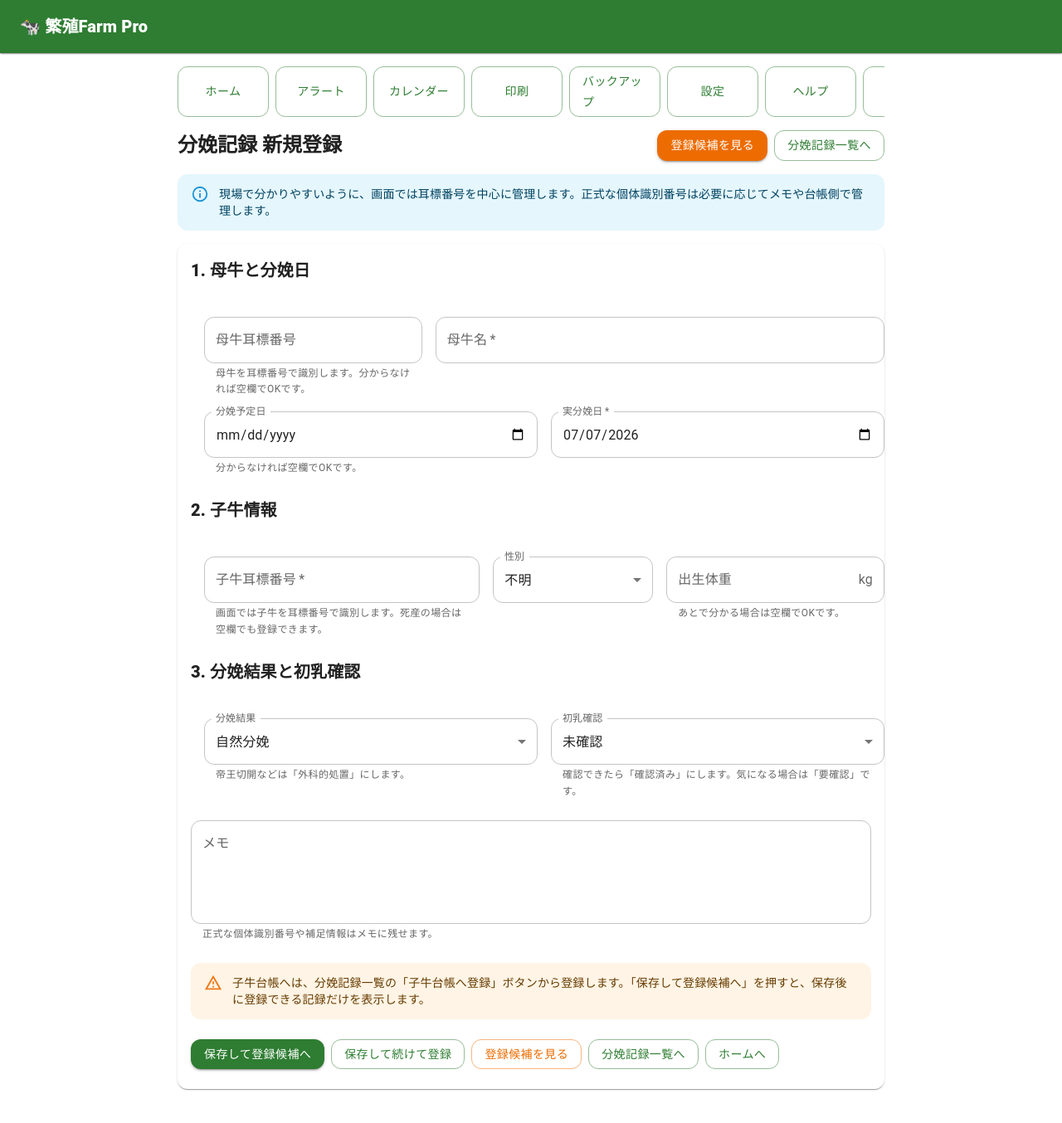
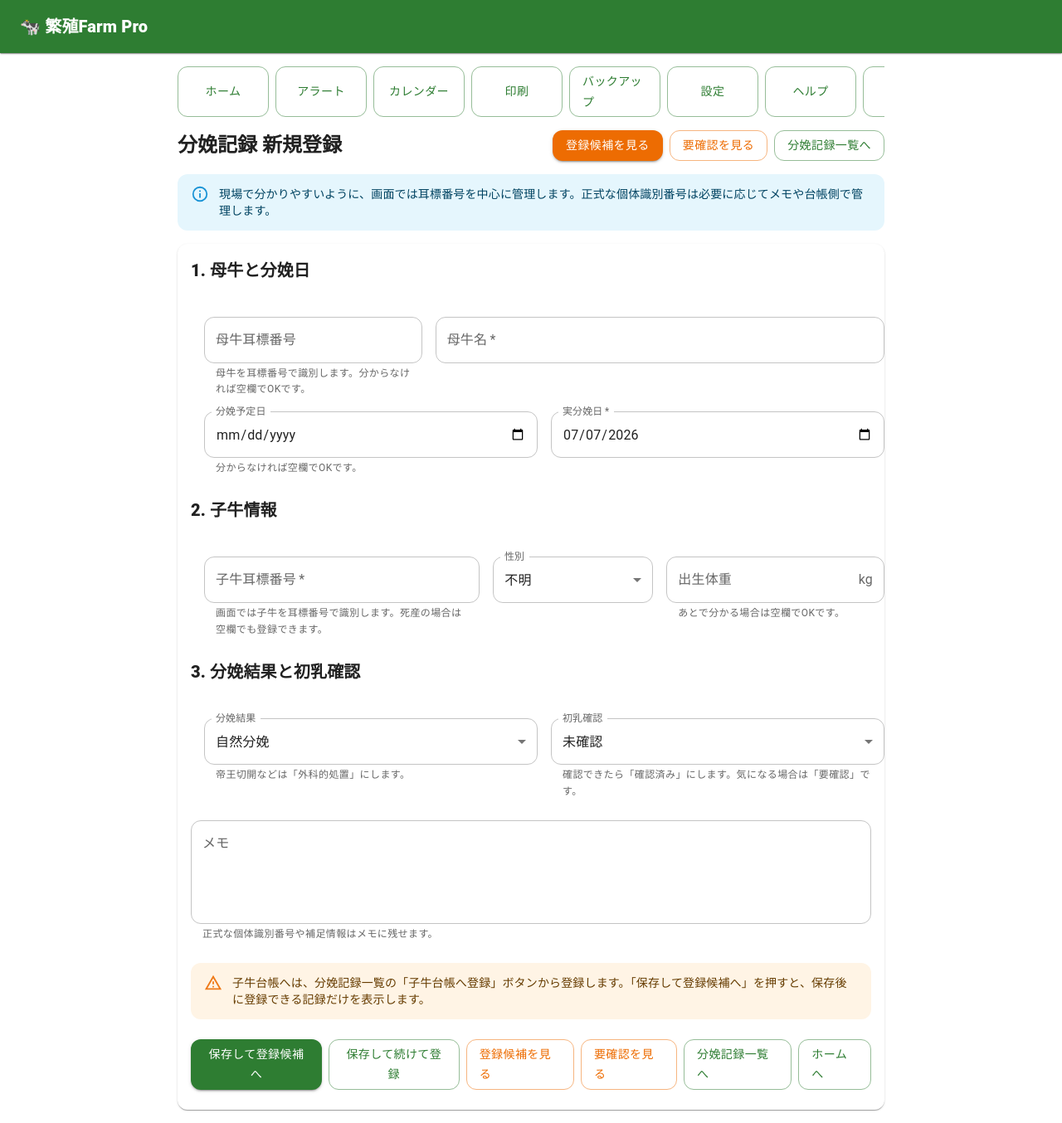
Before and after one commit to farmpro-iwate/FarmPro, a React (Vite) app in the folder client/: page /calvings/new in a window 1280 px wide. Shown: the whole page at 83% size. Before the commit the page ends 1329 px from the top, so only its background shows below. Built offline with nearby package versions, Linux system fonts and the light colour scheme.

Commit message:
Starter Pack 180: add need-input link to calving form

```diff
--- a/client/src/pages/CalvingForm.tsx
+++ b/client/src/pages/CalvingForm.tsx
@@ -161,6 +161,9 @@ export function CalvingForm() {
         <Stack direction={{ xs: 'column', sm: 'row' }} spacing={1}>
           <Button component={RouterLink} to="/calvings?registration=ready" variant="contained" color="warning">
             登録候補を見る
+          </Button>
+          <Button component={RouterLink} to="/calvings?registration=need-input" variant="outlined" color="warning">
+            要確認を見る
           </Button>
           <Button component={RouterLink} to="/calvings" variant="outlined">
             分娩記録一覧へ
@@ -352,6 +355,9 @@ export function CalvingForm() {
                 <Button component={RouterLink} to="/calvings?registration=ready" variant="outlined" color="warning">
                   登録候補を見る
                 </Button>
+                <Button component={RouterLink} to="/calvings?registration=need-input" variant="outlined" color="warning">
+                  要確認を見る
+                </Button>
                 <Button component={RouterLink} to="/calvings" variant="outlined">
                   分娩記録一覧へ
                 </Button>
```
